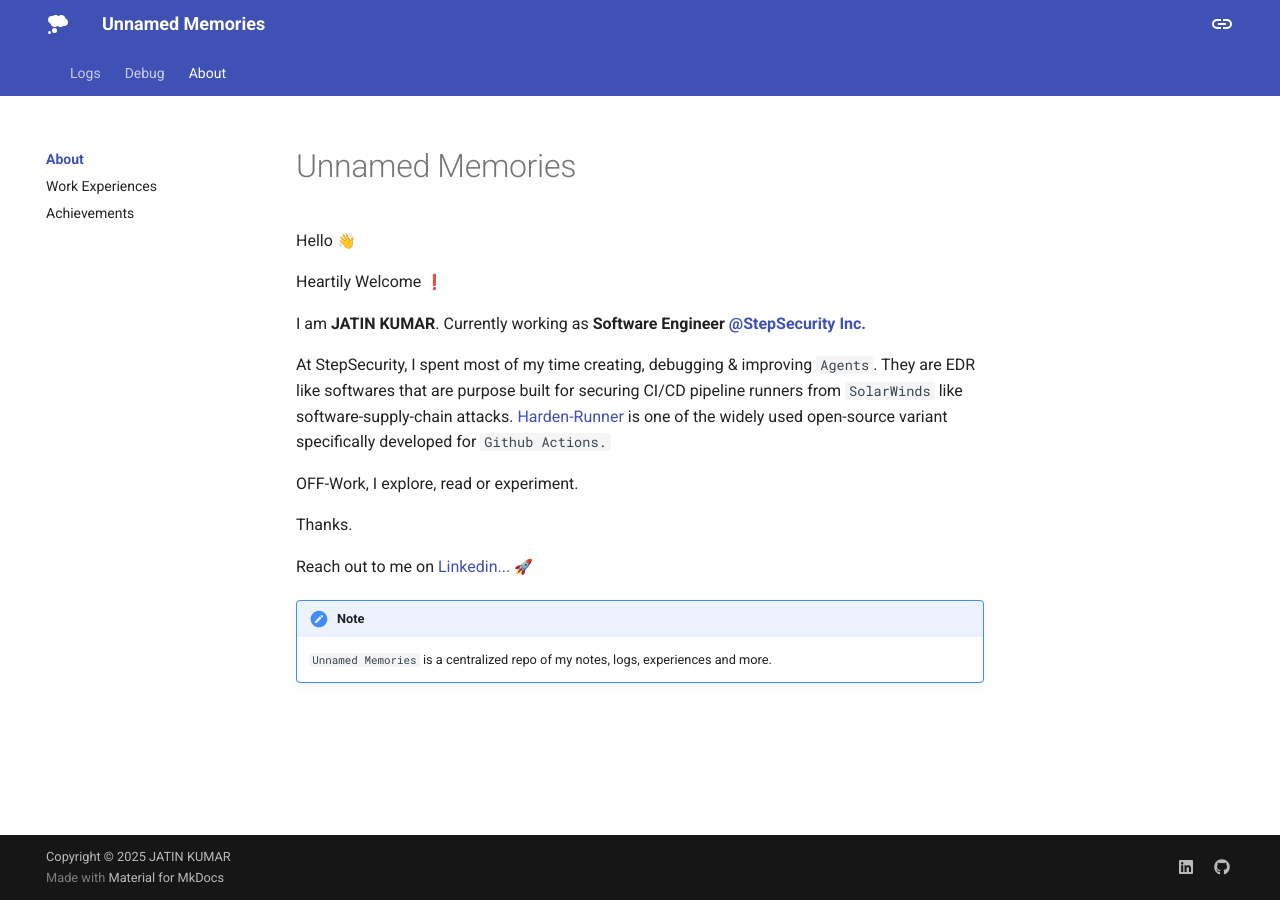
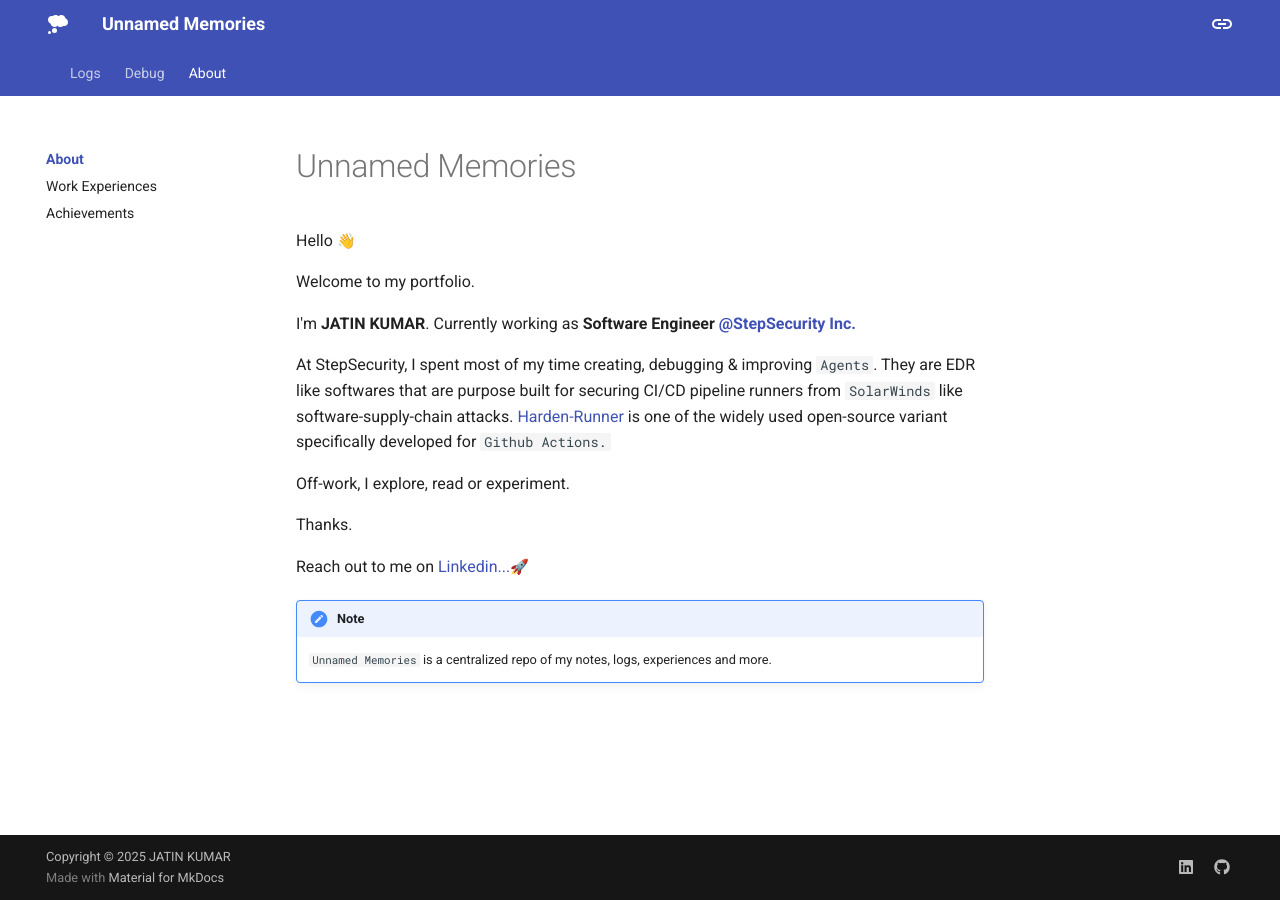
Before and after one commit to h0x0er/h0x0er.github.io, an MkDocs documentation site: the page built from docs/index.md, in a window 1280 px wide. Built offline with MkDocs 1.6.1 and Material for MkDocs 9.7.7, drawn with Linux system fonts in a browser that asks for light colours; emoji names are drawn with the system emoji font.

Commit message:
memories: updated

```diff
--- a/docs/index.md
+++ b/docs/index.md
@@ -6,18 +6,18 @@ hide:
 
 Hello :wave:
 
-Heartily Welcome :exclamation:
+Welcome to my portfolio.
 
-I am  __JATIN KUMAR__.  Currently working as **Software Engineer [@StepSecurity Inc.](https://www.stepsecurity.io)**
+I'm  __JATIN KUMAR__.  Currently working as **Software Engineer [@StepSecurity Inc.](https://www.stepsecurity.io)**
 
 At StepSecurity, I spent most of my time creating, debugging & improving `Agents`.
 They are EDR like softwares that are purpose built for securing CI/CD pipeline runners from `SolarWinds` like software-supply-chain attacks. [Harden-Runner](https://github.com/step-security/harden-runner) is one of the widely used open-source variant specifically developed for `Github Actions.`
 
-OFF-Work, I explore, read or experiment.
+Off-work, I explore, read or experiment.
 
 Thanks.
 
-Reach out to me on [Linkedin...](https://www.linkedin.com/in/jatin-kumar-0a3755168/) :rocket:
+Reach out to me on [Linkedin...:rocket:](https://www.linkedin.com/in/jatin-kumar-0a3755168/)
 
 !!! note
     `Unnamed Memories` is a centralized repo of my notes, logs, experiences and more.
```
Also changed, not shown: docs/blog/posts/cri-connection.md (+1 -1 lines).
